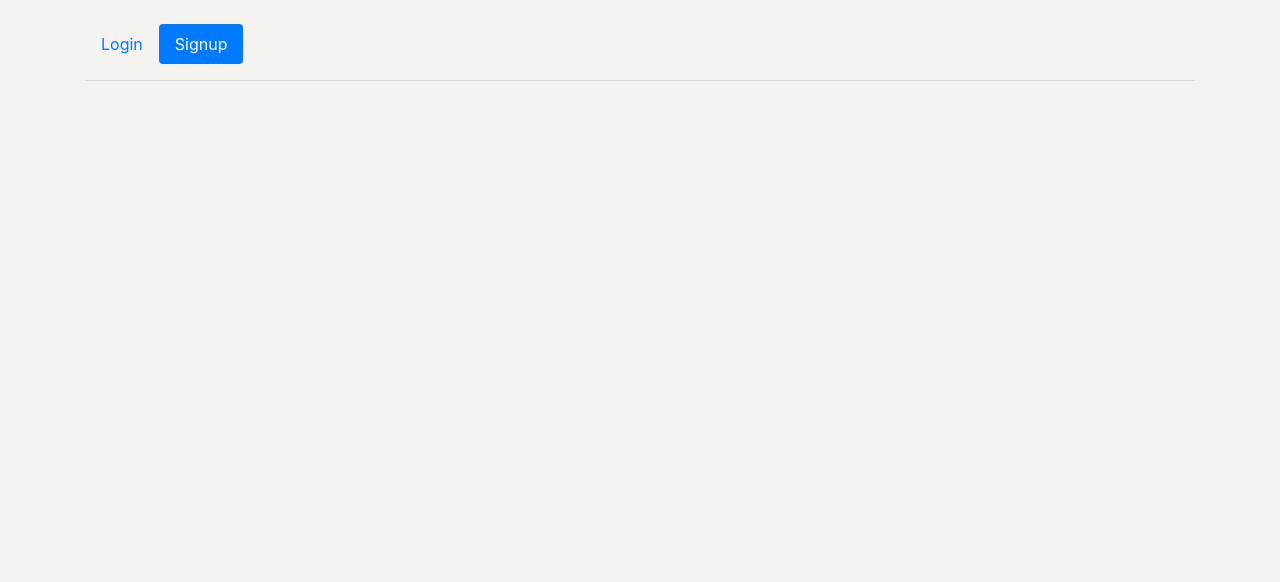
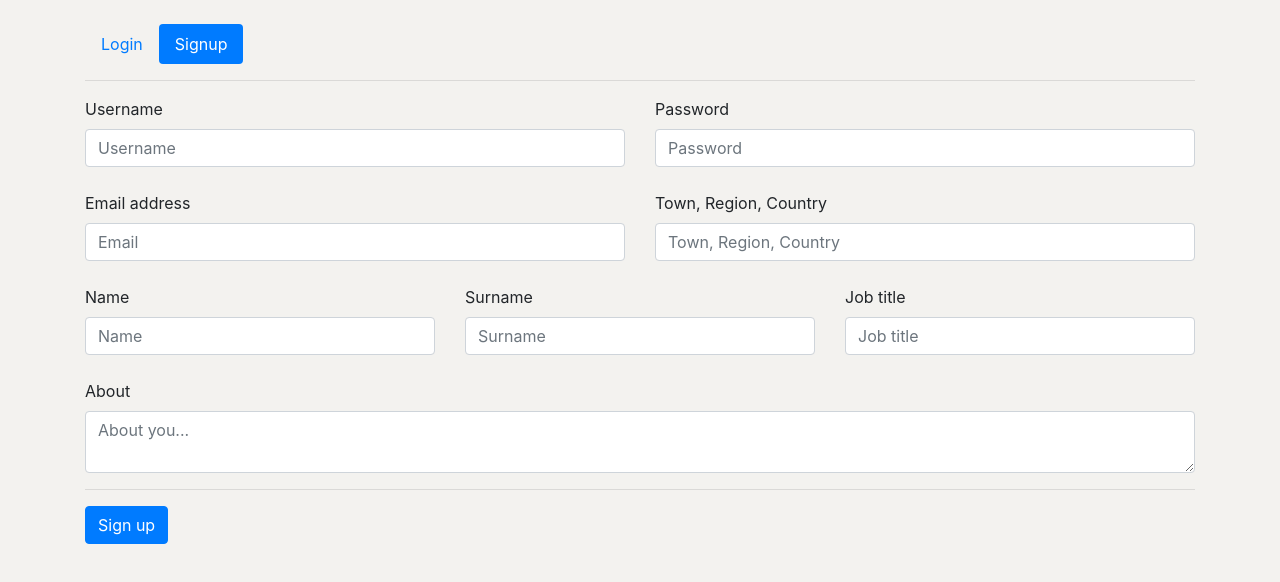
Before and after one commit to astatine-moe/buildweek4-frontend, a React (Create React App) app: page /search/1 in a window 1280 px wide. Both pictures are taken after a click on the link "Signup". Shown: the top 582 px of the page. Built offline with nearby package versions, Linux system fonts and the light colour scheme.

Commit message:
added signup

```diff
--- a/src/components/Login.jsx
+++ b/src/components/Login.jsx
@@ -10,6 +10,16 @@ const Login = (props) => {
 
     const [username, setUsername] = useState("");
     const [password, setPassword] = useState("");
+
+    const [sUsername, setsUsername] = useState("");
+    const [sPassword, setsPassword] = useState("");
+    const [sEmail, setsEmail] = useState("");
+    const [sFirstname, setsFirstname] = useState("");
+    const [sSurname, setsSurname] = useState("");
+    const [sJob, setsJob] = useState("");
+    const [sLocation, setsLocation] = useState("");
+    const [sAbout, setsAbout] = useState("");
+
     const dispatch = useDispatch();
 
     const [error, setError] = useState("");
@@ -36,6 +46,32 @@ const Login = (props) => {
             })
             .catch((data) => {
                 setError("Invalid username or password");
+            });
+    };
+
+    const runSignup = () => {
+        request
+            .post(request.getURL() + "/auth/signup", {
+                username: sUsername,
+                password: sPassword,
+                email: sEmail,
+                name: sFirstname,
+                surname: sSurname,
+                title: sJob,
+                bio: sAbout,
+                area: sLocation,
+            })
+            .then((user) => {
+                dispatch({
+                    type: "SET_USER",
+                    payload: user,
+                });
+
+                cookies.set("user", user._id);
+                props.setIsLoggedIn(true);
+            })
+            .catch((data) => {
+                setError(`${data.statusText}`);
             });
     };
 
@@ -66,7 +102,137 @@ const Login = (props) => {
                 </li>
             </ul>
             <hr />
-            {signup && <></>}
+            {signup && (
+                <>
+                    <form
+                        onSubmit={(e) => {
+                            e.preventDefault();
+                            runSignup();
+                        }}
+                    >
+                        <div className="row">
+                            <div className="col">
+                                <label className="form-label">Username</label>
+                                <input
+                                    required
+                                    type="text"
+                                    placeholder="Username"
+                                    class="form-control"
+                                    value={sUsername}
+                                    onChange={(e) => {
+                                        setsUsername(e.target.value);
+                                    }}
+                                />
+                            </div>
+                            <div className="col">
+                                <label className="form-label">Password</label>
+                                <input
+                                    required
+                                    type="password"
+                                    placeholder="Password"
+                                    class="form-control"
+                                    value={sPassword}
+                                    onChange={(e) => {
+                                        setsPassword(e.target.value);
+                                    }}
+                                />
+                            </div>
+                        </div>
+                        <br />
+                        <div className="row">
+                            <div className="col">
+                                <label className="form-label">
+                                    Email address
+                                </label>
+                                <input
+                                    required
+                                    type="email"
+                                    placeholder="Email"
+                                    class="form-control"
+                                    value={sEmail}
+                                    onChange={(e) => {
+                                        setsEmail(e.target.value);
+                                    }}
+                                />
+                            </div>
+                            <div className="col">
+                                <label className="form-label">
+                                    Town, Region, Country
+                                </label>
+                                <input
+                                    required
+                                    type="text"
+                                    placeholder="Town, Region, Country"
+                                    class="form-control"
+                                    value={sLocation}
+                                    onChange={(e) => {
+                                        setsLocation(e.target.value);
+                                    }}
+                                />
+                            </div>
+                        </div>
+                        <br />
+                        <div className="row">
+                            <div className="col">
+                                <label className="form-label">Name</label>
+                                <input
+                                    required
+                                    type="text"
+                                    placeholder="Name"
+                                    class="form-control"
+                                    value={sFirstname}
+                                    onChange={(e) => {
+                                        setsFirstname(e.target.value);
+                                    }}
+                                />
+                            </div>
+                            <div className="col">
+                                <label className="form-label">Surname</label>
+                                <input
+                                    required
+                                    type="text"
+                                    placeholder="Surname"
+                                    class="form-control"
+                                    value={sSurname}
+                                    onChange={(e) => {
+                                        setsSurname(e.target.value);
+                                    }}
+                                />
+                            </div>
+                            <div className="col">
+                                <label className="form-label">Job title</label>
+                                <input
+                                    required
+                                    type="text"
+                                    placeholder="Job title"
+                                    class="form-control"
+                                    value={sJob}
+                                    onChange={(e) => {
+                                        setsJob(e.target.value);
+                                    }}
+                                />
+                            </div>
+                        </div>
+                        <br />
+                        <div className="row">
+                            <div className="col">
+                                <label className="form-label">About</label>
+                                <textarea
+                                    required
+                                    className="form-control"
+                                    placeholder="About you..."
+                                    value={sAbout}
+                                    onChange={(e) => {
+                                        setsAbout(e.target.value);
+                                    }}
+                                ></textarea>
+                            </div>
+                        </div>
+                        <hr />
+                        <button className="btn btn-primary">Sign up</button>
+                    </form>
+                </>
+            )}
 
             {!signup && (
                 <>
```
